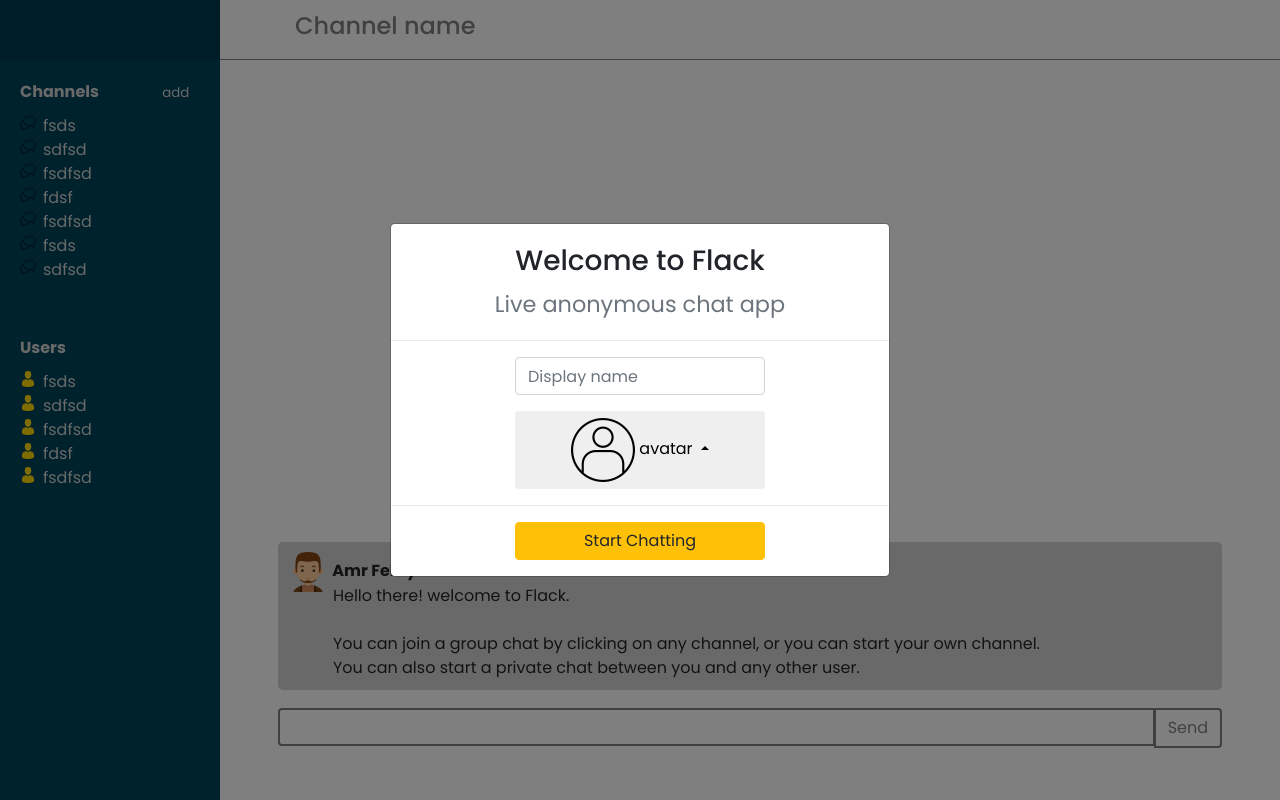
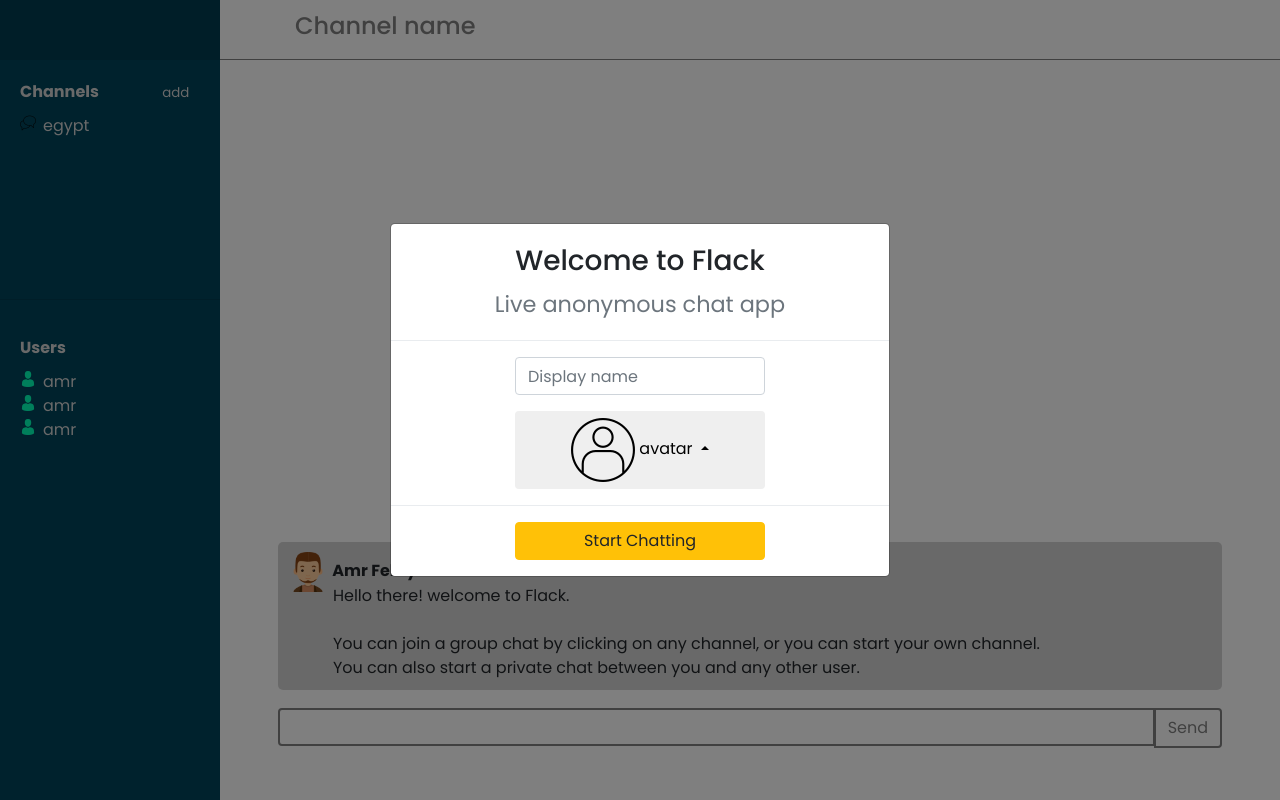
Before and after one commit to amrfekryy/project2-CS50W, a Flask app: page / in a window 1280 px wide. Run offline with Flask 2, Linux system fonts and the light colour scheme; some libraries are stand-ins or nearby versions.

Commit message:
Store data in a global variable and generate sidebar lists dynamically

```diff
--- a/application.py
+++ b/application.py
@@ -14,8 +14,24 @@
 app.config["SESSION_TYPE"] = "filesystem"
 Session(app)
 
-# remember display names
-users = ["amr"]
+# a global variable to store common data
+app_storage = {
+
+	"channels": [
+		{
+			"name": "egypt",
+			"messages": [
+		 		{"user": "","time": "", "message": ""}
+			]
+		},
+	],
+
+	"users": [
+		{"name": "amr", "status": "free"},
+		{"name": "amr", "status": "free"},
+		{"name": "amr", "status": "free"}
+	]
+}
 
 
 @app.route("/", methods=["GET", "POST"])
@@ -24,12 +40,12 @@
 		display_name = request.form.get("display_name")
 		avatar_number = request.form.get("avatar_number")
 
-		users.append(display_name)
+		app_storage["users"].append({"name": display_name, "status": "free"})
 
 		session["display_name"] = display_name
 		session["avatar_number"] = avatar_number
 
-	return render_template("index.html", session=session)
+	return render_template("index.html", session=session, app_storage=app_storage)
 
 @app.route("/validate_name", methods=["POST"])
 def validate_name():
@@ -38,7 +54,7 @@
     display_name = request.form.get("display_name")
 
     # check if display_name is available
-    if display_name in users:
-        return jsonify({"name_available": False})
-
+    for user in app_storage["users"]:
+    	if display_name == user["name"]:
+        	return jsonify({"name_available": False})
     return jsonify({"name_available": True})
--- a/static/style.css
+++ b/static/style.css
@@ -62,7 +62,7 @@
   transition: 0.3s;
 }
 .users-list ul {
-  list-style: inside url("../static/images/yellow_user.png");
+  list-style: inside url("../static/images/green_user.png");
 }
 .user-li:hover {
   list-style: inside url("../static/images/red_user.png");
--- a/templates/index.html
+++ b/templates/index.html
@@ -66,20 +66,13 @@
 
     <div class="channels-head">
       Channels
-      <a>add</a>
+      <a href="">add</a>
     </div>
     <div class="channels-list">
       <ul>
-        <li class="channel-li">fsds</li>
-        <li class="channel-li">sdfsd</li>
-        <li class="channel-li">fsdfsd</li>
-        <li class="channel-li">fdsf</li>
-        <li class="channel-li">fsdfsd</li>
-        <li class="channel-li">fsds</li>
-        <li class="channel-li">sdfsd</li>
-        <li class="channel-li">fsdfsd</li>
-        <li class="channel-li">fdsf</li>
-        <li class="channel-li">fsdfsd</li>
+        {% for channel in app_storage["channels"] %}
+          <li class="channel-li">{{ channel["name"] }}</li>
+        {% endfor %}
       </ul>
     </div>
 
@@ -90,11 +83,11 @@
     </div>
     <div class="users-list">
       <ul>
-        <li class="user-li">fsds</li>
-        <li class="user-li">sdfsd</li>
-        <li class="user-li">fsdfsd</li>
-        <li class="user-li">fdsf</li>
-        <li class="user-li">fsdfsd</li>
+        <!-- fix old usernames displayed after cookie deleted
+ -->
+        {% for user in app_storage["users"] %}
+          <li class="user-li">{{ user["name"] }}</li>
+        {% endfor %}
       </ul>
     </div>
 
```
